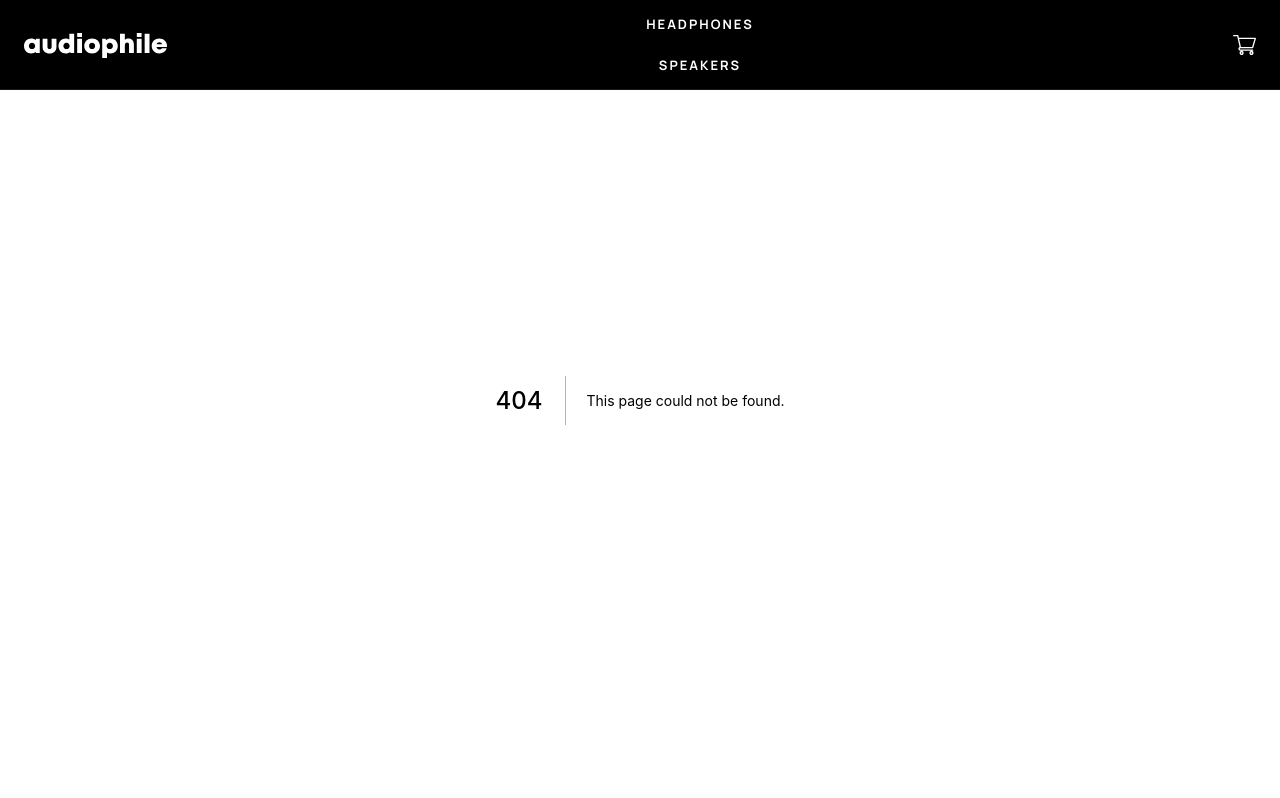
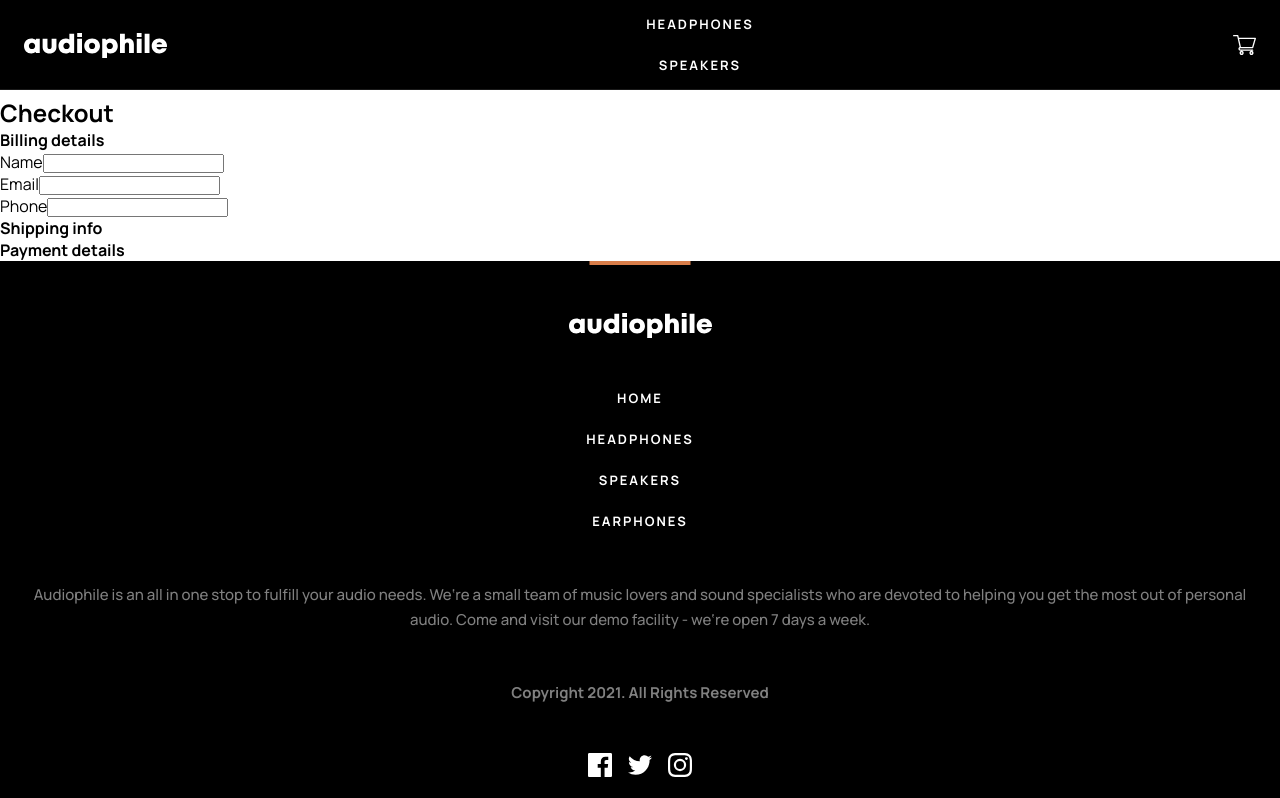
Before and after one commit to arun-roberts/fem007-audiophile-ecommerce-website, a Next.js app: page /checkout in a window 1280 px wide. Before the commit this address had no page. Shown: the top 798 px of the page. Built offline with nearby package versions, Linux system fonts and the light colour scheme.

Commit message:
Adding checkout form.

```diff
--- /dev/null
+++ b/pages/checkout.tsx
@@ -0,0 +1,82 @@
+import { useState } from "react"
+import styles from '../styles/pages/Checkout.module.css'
+
+interface Customer {
+    [key: string]: string
+}
+
+const customerInfo: Customer = {
+    name: '',
+    email: '',
+    phone: '',
+    address: '',
+    zip: '',
+    city: '',
+    country: '',
+    eMoney: '',
+    ePin: ''
+}
+
+const Checkout = () => {
+    const [ info, setInfo ] = useState({...customerInfo})
+
+    const handleChange = (e: {target: { name: string, value: string }}) => {
+        const name = e.target.name
+        const value = e.target.value
+        let working = {...info}
+        working[name] = value
+        setInfo(working)
+    }
+
+    return (
+        <div className={styles.checkout}>
+            <section>
+                <h1>Checkout</h1>
+                <form action="">
+                    <section>
+                        <h4>Billing details</h4>
+                        <div>
+                            <label>Name
+                            <input
+                                type="text"
+                                name="name"
+                                value={info.name}
+                                onChange={handleChange}
+                            />
+                            </label>
+                        </div>
+                        <div>
+                            <label>Email
+                            <input
+                                type="text"
+                                name="email"
+                                value={info.email}
+                                onChange={handleChange}
+                            />
+                            </label>
+                        </div>
+                        <div>
+                            <label>Phone
+                            <input
+                                type="text"
+                                name="phone"
+                                value={info.phone}
+                                onChange={handleChange}
+                            />
+                            </label>
+                        </div>
+                    </section>
+                    <section>
+                        <h4>Shipping info</h4>
+                    </section>
+                    <section>
+                        <h4>Payment details</h4>
+                    </section>
+                </form>
+            </section>
+            <section></section>
+        </div>
+    )
+}
+
+export default Checkout
--- /dev/null
+++ b/styles/pages/Checkout.module.css
@@ -0,0 +1,3 @@
+.checkout {
+  padding-top: 6em;
+}/*# sourceMappingURL=Checkout.module.css.map */
--- /dev/null
+++ b/styles/pages/Checkout.module.sass
@@ -0,0 +1,6 @@
+@use '../variables/variables' as *
+@use '../variables/typography' as t
+@use '../variables/buttons' as b
+
+.checkout
+    padding-top: 6em
```
Also changed, not shown: 1 other file (tests, documents, lock files or other folders).
